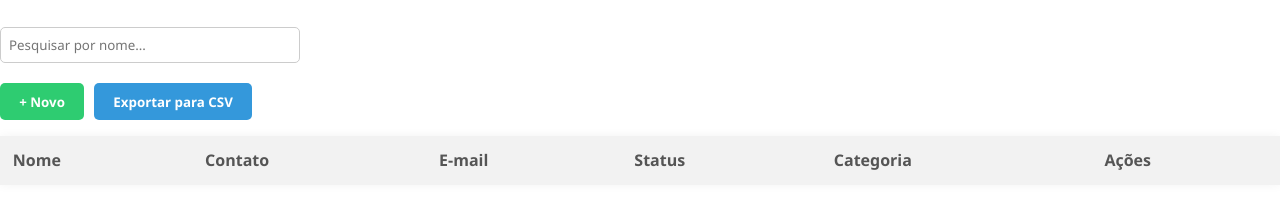
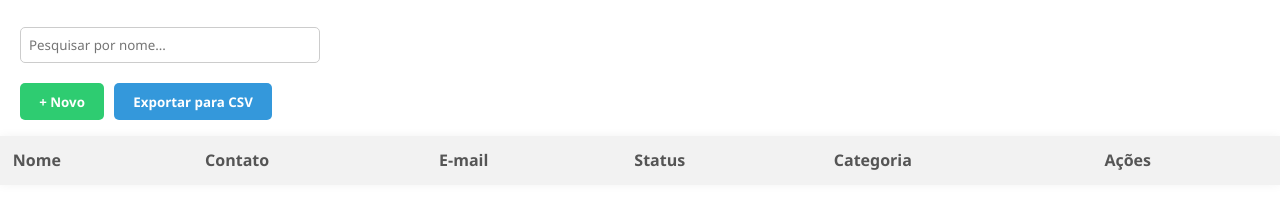
Before and after one commit to EstevamGabriel16/Meu-gerenciador-contatos, a website: page index.html in a window 1280 px wide. Shown: the part 93-316 px from the top of the page. Drawn offline with Linux system fonts and the light colour scheme.

Commit message:
ajuste de css

```diff
--- a/style.css
+++ b/style.css
@@ -36,6 +36,7 @@ h1 {
 /* Botão "+ Novo" */
 .controle {
     margin-bottom: 1rem;
+    padding-left: 20px;
 }
 
 #btn-novo {
@@ -225,7 +226,7 @@ td button {
 
 .pesquisa {
     margin: 20px 0;
-
+    padding-left: 20px;
 }
 
 #barra-pesquisa {
@@ -259,7 +260,7 @@ td button {
     display: flex;
 }
 
-/* Adicione estas regras ao seu style.css existente */
+
 
 /* Melhorias de acessibilidade para foco */
 button:focus, input:focus, select:focus {
```
